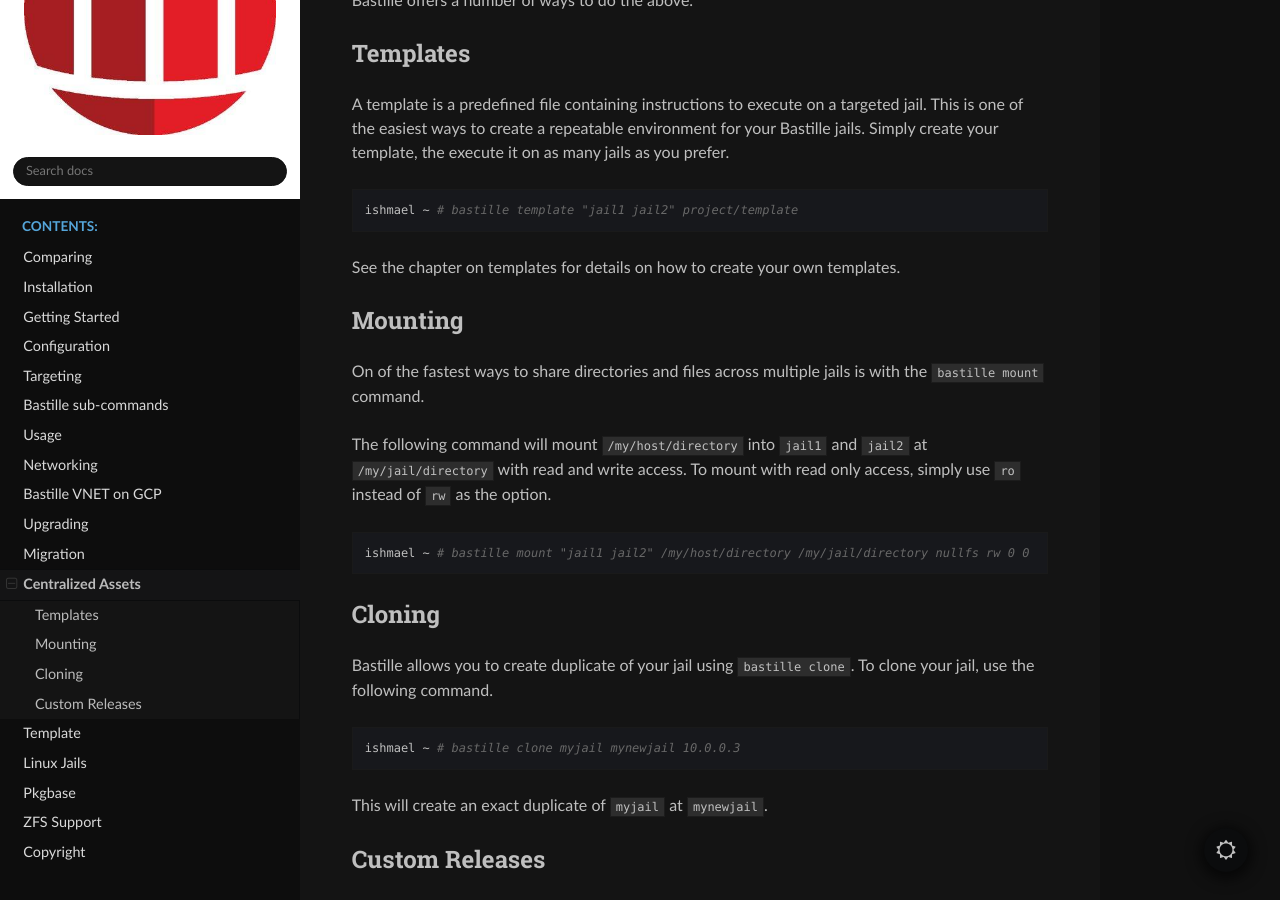
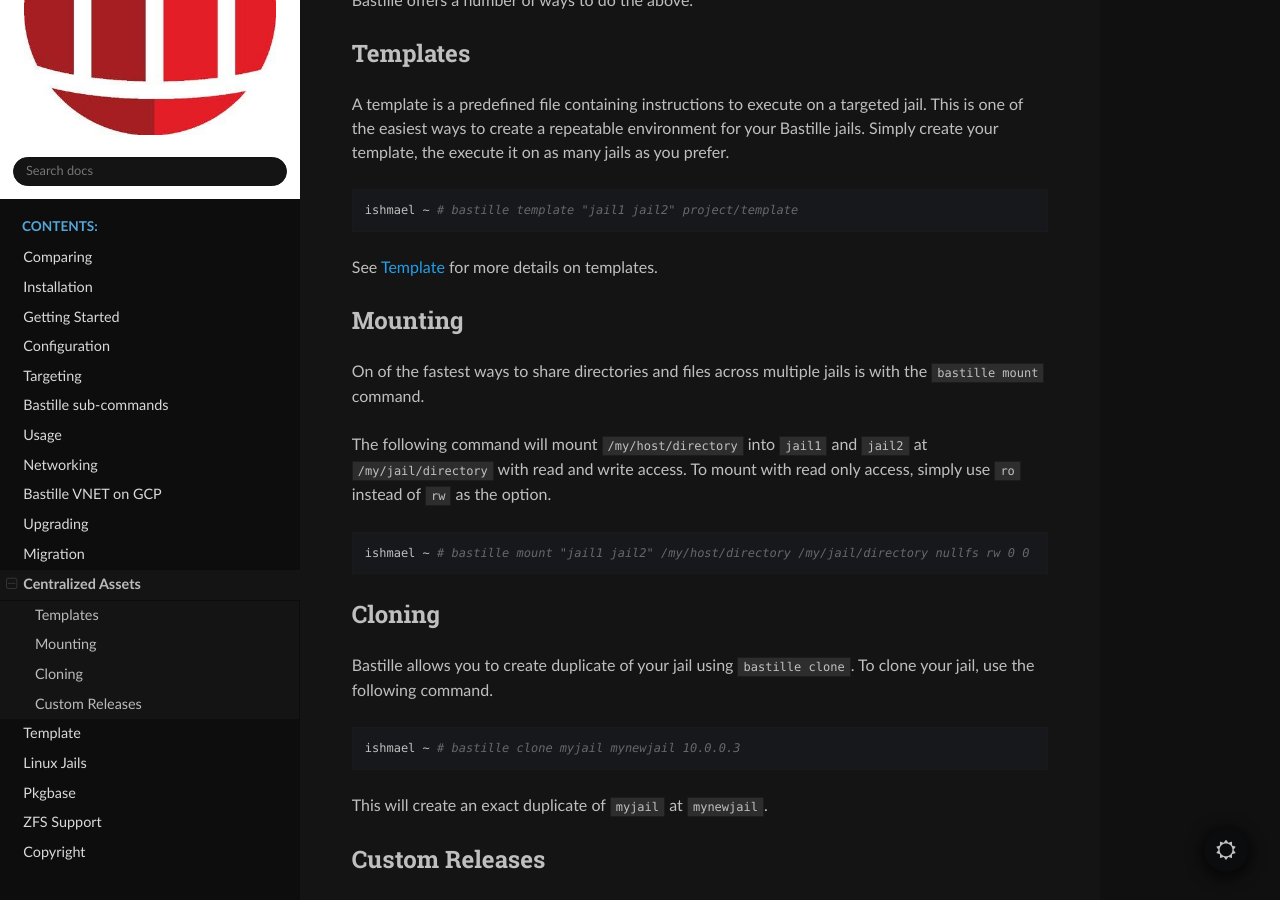
Before and after one commit to BastilleBSD/bastille, a Sphinx documentation site: the page built from docs/chapters/centralized-assets.rst, in a window 1280 px wide and 900 px high, scrolled down 315 px. Built offline with Sphinx 7.4.7 and the Read the Docs theme 3.1.0, drawn with Linux system fonts in a browser that asks for light colours.

Commit message:
syntax updates

```diff
--- a/docs/chapters/centralized-assets.rst
+++ b/docs/chapters/centralized-assets.rst
@@ -21,7 +21,7 @@ you prefer.
 
   ishmael ~ # bastille template "jail1 jail2" project/template
 
-See the chapter on templates for details on how to create your own templates.
+See :doc:`/chapters/template` for more details on templates.
 
 Mounting
 --------
--- a/docs/chapters/configuration.rst
+++ b/docs/chapters/configuration.rst
@@ -144,7 +144,7 @@ the priority option. Jails will start in order starting at the lowest value, and
 will stop in order starting at the highest value. So, jails with a priority value
 of 1 will start first, and stop last.
 
-See :doc:`Targeting <chapters/targeting>`for more info.
+See :doc:`chapters/targeting` for more info.
 
 Boot
 ^^^^
```
